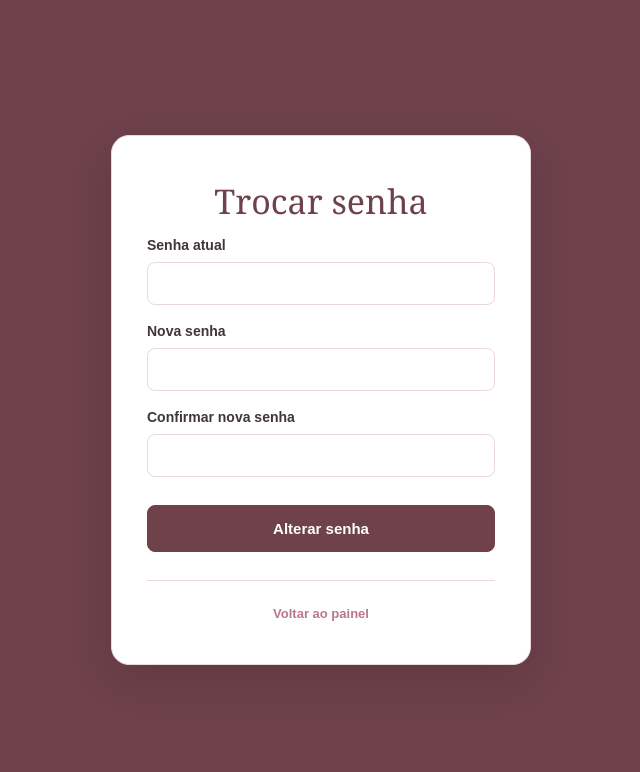
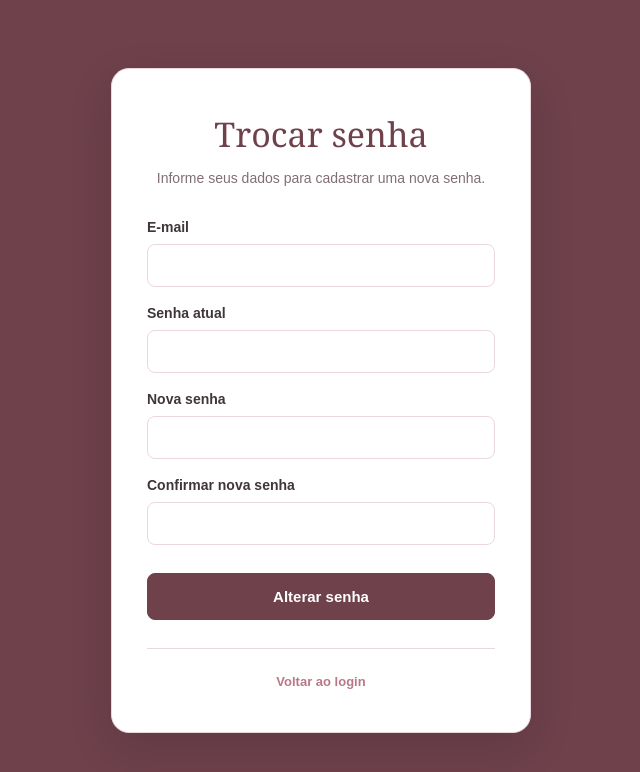
Before and after one commit to sarahduete/DermaBeauty, a PHP site: page /admin/trocar-senha.php in a window 1280 px wide. Shown: the top 772 px of the page, without its empty margins (319-959 px from the left). Run offline with PHP 8.4, Linux system fonts and the light colour scheme; data comes from the database, SQL or seed files in the repository.

Commit message:
Update trocar-senha.php

```diff
--- a/admin/trocar-senha.php
+++ b/admin/trocar-senha.php
@@ -1,3 +1,4 @@
+
 <?php
 
 session_start();
@@ -6,14 +7,21 @@ require_once __DIR__ . '/config/conecta.php';
 
 $mensagem = '';
 
+$email = '';
 
 if ($_SERVER['REQUEST_METHOD'] === 'POST') {
 
+    $email = trim($_POST['email'] ?? '');
     $senhaAtual = $_POST['senha_atual'] ?? '';
     $novaSenha = $_POST['nova_senha'] ?? '';
     $confirmarSenha = $_POST['confirmar_senha'] ?? '';
 
-    if ($senhaAtual === '' || $novaSenha === '' || $confirmarSenha === '') {
+    if (
+        $email === '' ||
+        $senhaAtual === '' ||
+        $novaSenha === '' ||
+        $confirmarSenha === ''
+    ) {
 
         $mensagem = 'Preencha todos os campos.';
 
@@ -29,29 +37,18 @@ if ($_SERVER['REQUEST_METHOD'] === 'POST') {
 
         try {
 
-            // Busca o administrador
+            // Busca o administrador pelo e-mail
             $stmt = $pdo->prepare(
-                'SELECT id, senha FROM tbusuarios WHERE id = ?'
+                'SELECT id, senha FROM tbusuarios WHERE email = ?'
             );
 
-            $stmt->execute([$_SESSION['usuario_id']]);
+            $stmt->execute([$email]);
 
             $usuario = $stmt->fetch();
 
-            // Diagnóstico nos logs do Render
-            error_log('ID da sessão: ' . $_SESSION['usuario_id']);
-
-            error_log('Usuário encontrado: ' . ($usuario ? 'SIM' : 'NÃO'));
-
-            error_log('Senha confere: ' . (
-                $usuario && password_verify($senhaAtual, $usuario['senha'])
-                ? 'SIM'
-                : 'NÃO'
-            ));
-
             if (!$usuario) {
 
-                $mensagem = 'Usuário não encontrado.';
+                $mensagem = 'E-mail não encontrado.';
 
             } elseif (!password_verify($senhaAtual, $usuario['senha'])) {
 
@@ -62,7 +59,7 @@ if ($_SERVER['REQUEST_METHOD'] === 'POST') {
                 // Criptografa a nova senha
                 $hash = password_hash($novaSenha, PASSWORD_DEFAULT);
 
-                // Atualiza a senha no banco
+                // Atualiza no banco
                 $stmt = $pdo->prepare(
                     'UPDATE tbusuarios SET senha = ? WHERE id = ?'
                 );
@@ -77,7 +74,7 @@ if ($_SERVER['REQUEST_METHOD'] === 'POST') {
 
             error_log('Erro ao trocar senha: ' . $e->getMessage());
 
-            $mensagem = 'Não foi possível alterar a senha. Tente novamente.';
+            $mensagem = 'Não foi possível alterar a senha.';
 
         }
     }
@@ -102,6 +99,10 @@ if ($_SERVER['REQUEST_METHOD'] === 'POST') {
 
         <h1>Trocar senha</h1>
 
+        <p class="subtitulo">
+            Informe seus dados para cadastrar uma nova senha.
+        </p>
+
         <?php if ($mensagem !== ''): ?>
             <p class="mensagem-erro">
                 <?= htmlspecialchars($mensagem, ENT_QUOTES, 'UTF-8') ?>
@@ -111,13 +112,24 @@ if ($_SERVER['REQUEST_METHOD'] === 'POST') {
         <form method="post">
 
             <div class="campo">
+                <label for="email">E-mail</label>
+
+                <input
+                    type="email"
+                    id="email"
+                    name="email"
+                    value="<?= htmlspecialchars($email, ENT_QUOTES, 'UTF-8') ?>"
+                    required
+                >
+            </div>
+
+            <div class="campo">
                 <label for="senha_atual">Senha atual</label>
 
                 <input
                     type="password"
                     id="senha_atual"
                     name="senha_atual"
-                    autocomplete="current-password"
                     required
                 >
             </div>
@@ -130,7 +142,6 @@ if ($_SERVER['REQUEST_METHOD'] === 'POST') {
                     id="nova_senha"
                     name="nova_senha"
                     minlength="8"
-                    autocomplete="new-password"
                     required
                 >
             </div>
@@ -143,7 +154,6 @@ if ($_SERVER['REQUEST_METHOD'] === 'POST') {
                     id="confirmar_senha"
                     name="confirmar_senha"
                     minlength="8"
-                    autocomplete="new-password"
                     required
                 >
             </div>
@@ -155,7 +165,7 @@ if ($_SERVER['REQUEST_METHOD'] === 'POST') {
         </form>
 
         <p class="login-rodape">
-            <a href="painel.php">Voltar ao painel</a>
+            <a href="index.php">Voltar ao login</a>
         </p>
 
     </main>
```
